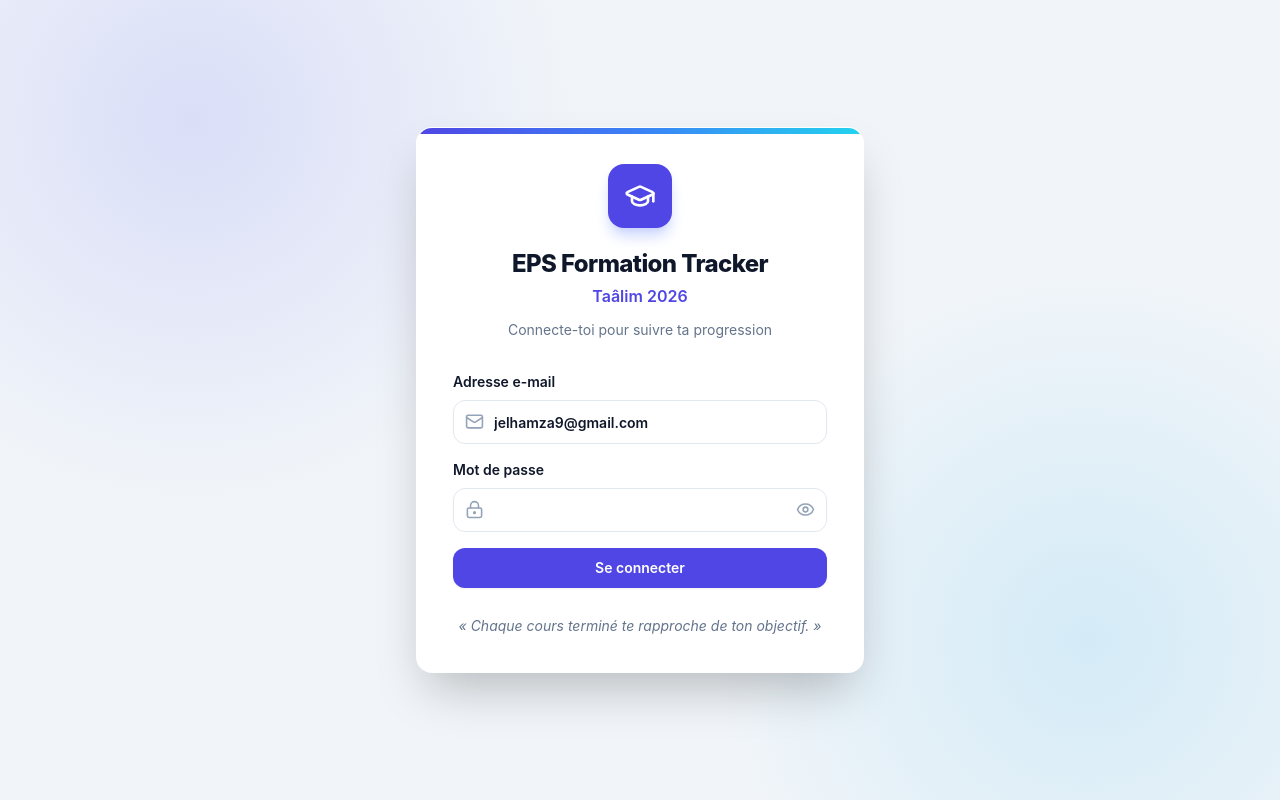
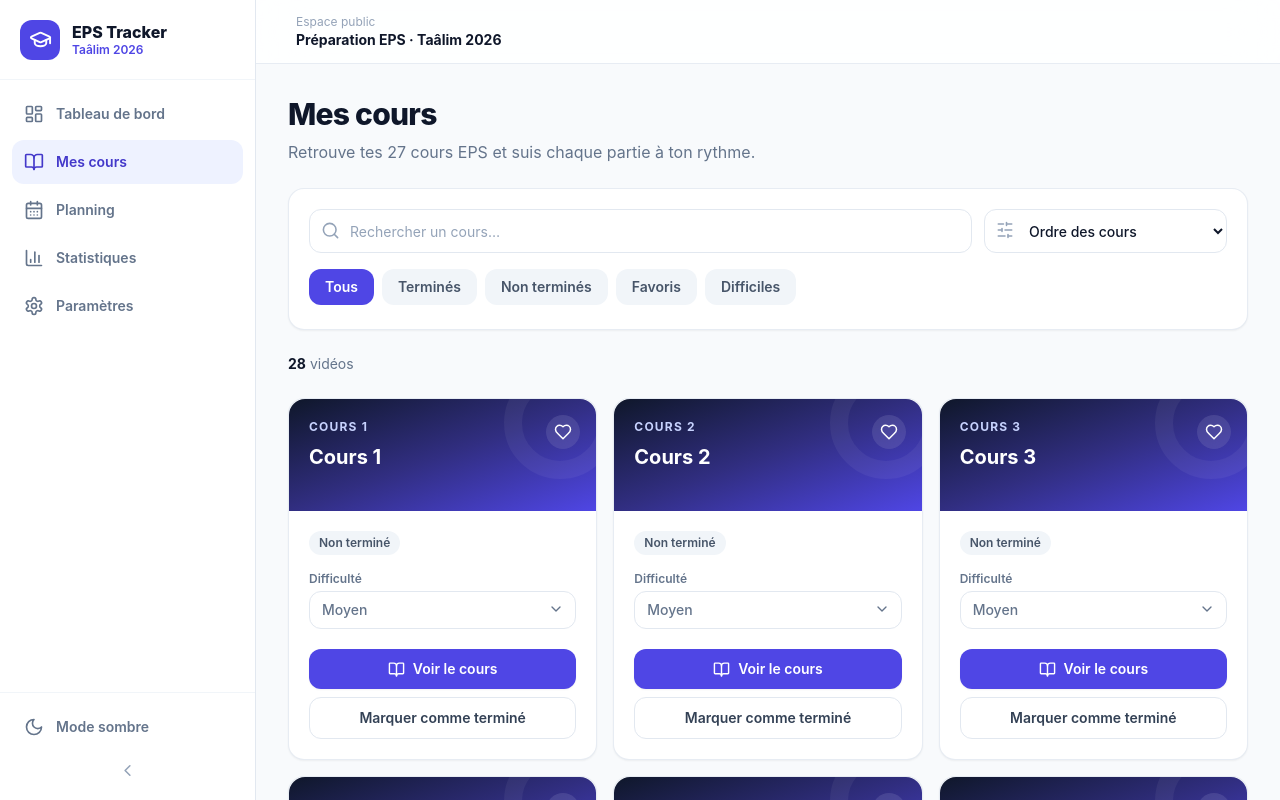
Before and after one commit to tshirtha123-creator/taalim-eps, a React (Vite) app: page /courses in a window 1280 px wide. Before the commit this address led to /login. Shown: the top 800 px of the page. Built offline with nearby package versions, Linux system fonts and the light colour scheme.

Commit message:
Initial commit

```diff
--- a/src/App.tsx
+++ b/src/App.tsx
@@ -3,28 +3,12 @@ import { AppShell } from "@/components/app-shell";
 import { CourseViewer } from "@/components/course-viewer";
 import { CoursesPage } from "@/components/courses-page";
 import { Dashboard } from "@/components/dashboard";
-import { LoginPage } from "@/components/login-page";
 import { PlanningPage } from "@/components/planning-page";
 import { SettingsPage } from "@/components/settings-page";
 import { StatisticsPage } from "@/components/statistics-page";
-import { useApp } from "@/context/app-context";
-
-function ProtectedRoute() {
-  const { ready, authenticated } = useApp();
-  if (!ready) return <div className="grid min-h-screen place-items-center"><div className="loader" /></div>;
-  return authenticated ? <Outlet /> : <Navigate to="/login" replace />;
-}
-
-function LoginRoute() {
-  const { ready, authenticated } = useApp();
-  if (!ready) return <div className="grid min-h-screen place-items-center"><div className="loader" /></div>;
-  return authenticated ? <Navigate to="/dashboard" replace /> : <LoginPage />;
-}
 
 export function App() {
   return <Routes>
-    <Route path="/login" element={<LoginRoute />} />
-    <Route element={<ProtectedRoute />}>
     <Route element={<AppShell />}>
       <Route path="/dashboard" element={<Dashboard />} />
       <Route path="/courses" element={<CoursesPage />} />
@@ -33,7 +17,6 @@ export function App() {
       <Route path="/statistics" element={<StatisticsPage />} />
       <Route path="/settings" element={<SettingsPage />} />
     </Route>
-    </Route>
     <Route path="*" element={<Navigate to="/dashboard" replace />} />
   </Routes>;
 }
--- a/src/components/app-shell.tsx
+++ b/src/components/app-shell.tsx
@@ -1,6 +1,6 @@
 import { useState } from "react";
-import { NavLink, Outlet, useNavigate } from "react-router-dom";
-import { BarChart3, BookOpen, CalendarDays, ChevronLeft, GraduationCap, LayoutDashboard, LogOut, Menu, Moon, Settings, Sun, X } from "lucide-react";
+import { NavLink, Outlet } from "react-router-dom";
+import { BarChart3, BookOpen, CalendarDays, ChevronLeft, GraduationCap, LayoutDashboard, Menu, Moon, Settings, Sun, X } from "lucide-react";
 import { useApp } from "@/context/app-context";
 import { cn } from "@/lib/utils";
 import { Button } from "@/components/ui";
@@ -14,13 +14,12 @@ const links = [
 ];
 
 export function AppShell() {
-  const { logout, dark, toggleTheme, toasts } = useApp();
-  const navigate = useNavigate();
+  const { dark, toggleTheme, toasts } = useApp();
   const [mobile, setMobile] = useState(false);
   const [compact, setCompact] = useState(false);
-  const signOut = () => { logout(); navigate("/login", { replace: true }); };
 
-  return <div className="min-h-screen bg-slate-50 dark:bg-slate-950">
+  return (
+    <div className="min-h-screen bg-slate-50 dark:bg-slate-950">
       {mobile && <div className="fixed inset-0 z-40 bg-slate-950/40 backdrop-blur-sm lg:hidden" onClick={() => setMobile(false)} />}
       <aside className={cn("fixed inset-y-0 left-0 z-50 flex flex-col border-r border-slate-200 bg-white transition-all dark:border-slate-800 dark:bg-slate-900", compact ? "w-20" : "w-64", mobile ? "translate-x-0" : "-translate-x-full lg:translate-x-0")}>
         <div className="flex h-20 items-center gap-3 border-b border-slate-100 px-5 dark:border-slate-800">
@@ -33,17 +32,17 @@ export function AppShell() {
         </nav>
         <div className="space-y-1 border-t border-slate-100 p-3 dark:border-slate-800">
           <button onClick={toggleTheme} className="flex w-full items-center gap-3 rounded-xl px-3 py-3 text-sm font-semibold text-slate-500 hover:bg-slate-50 dark:hover:bg-slate-800">{dark ? <Sun size={20} /> : <Moon size={20} />}{!compact && (dark ? "Mode clair" : "Mode sombre")}</button>
-        <button onClick={signOut} className="flex w-full items-center gap-3 rounded-xl px-3 py-3 text-sm font-semibold text-red-600 hover:bg-red-50 dark:hover:bg-red-950"><LogOut size={20} />{!compact && "Déconnexion"}</button>
           <button onClick={() => setCompact(!compact)} aria-label={compact ? "Agrandir le menu" : "Réduire le menu"} className="hidden w-full items-center justify-center rounded-xl p-2 text-slate-400 hover:bg-slate-100 lg:flex"><ChevronLeft className={cn("transition", compact && "rotate-180")} size={19} /></button>
         </div>
       </aside>
       <div className={cn("transition-all", compact ? "lg:pl-20" : "lg:pl-64")}>
         <header className="sticky top-0 z-30 flex h-16 items-center border-b border-slate-200/80 bg-white/85 px-4 backdrop-blur-xl dark:border-slate-800 dark:bg-slate-900/85 lg:px-8">
           <Button variant="ghost" className="px-2 lg:hidden" aria-label="Ouvrir le menu" onClick={() => setMobile(true)}><Menu /></Button>
-        <div className="ml-2"><p className="text-xs text-slate-400">Espace personnel</p><p className="text-sm font-bold">Préparation EPS · Taâlim 2026</p></div>
+          <div className="ml-2"><p className="text-xs text-slate-400">Espace public</p><p className="text-sm font-bold">Préparation EPS · Taâlim 2026</p></div>
         </header>
         <main className="mx-auto max-w-7xl p-4 sm:p-6 lg:p-8"><Outlet /></main>
       </div>
       <div className="fixed bottom-5 right-5 z-[70] space-y-2" aria-live="polite">{toasts.map(toast => <div key={toast.id} className={cn("rounded-xl px-4 py-3 text-sm font-semibold text-white shadow-xl", toast.type === "success" ? "bg-emerald-600" : "bg-red-600")}>{toast.message}</div>)}</div>
-  </div>;
+    </div>
+  );
 }
--- a/src/components/dashboard.tsx
+++ b/src/components/dashboard.tsx
@@ -27,7 +27,7 @@ export function Dashboard() {
   ];
 
   return <div className="space-y-7">
-    <section><Badge tone="indigo">TON ESPACE DE PRÉPARATION</Badge><h1 className="mt-3 text-3xl font-extrabold tracking-tight sm:text-4xl">Bonjour Hamza 👋</h1><p className="mt-2 max-w-2xl text-slate-500">Organise tes cours EPS, suis ta progression et prépare ton concours efficacement.</p></section>
+    <section><Badge tone="indigo">TON ESPACE DE PRÉPARATION</Badge><h1 className="mt-3 text-3xl font-extrabold tracking-tight sm:text-4xl">Bonjour Hamza Jellam👋</h1><p className="mt-2 max-w-2xl text-slate-500">Organise tes cours EPS, suis ta progression et prépare ton concours efficacement.</p></section>
     <section className="grid gap-4 sm:grid-cols-2 lg:grid-cols-3 xl:grid-cols-4">{stats.map(stat => <Card key={stat.label} className="flex items-center gap-4"><div className={`stat-icon ${stat.color}`}><stat.icon size={22} /></div><div><div className="text-2xl font-extrabold">{stat.value}</div><div className="text-sm text-slate-500">{stat.label}</div></div></Card>)}</section>
     <Card className="overflow-hidden p-0"><div className="grid lg:grid-cols-[1fr_260px]"><div className="p-6 sm:p-7"><div className="flex items-center justify-between"><div><p className="text-sm font-semibold text-indigo-600">Progression globale</p><h2 className="mt-1 text-xl font-bold">{completed} vidéos sur {courses.length} terminées</h2></div><span className="text-3xl font-extrabold text-indigo-600">{percent}%</span></div><Progress value={percent} /><div className="mt-3 flex justify-between text-xs text-slate-400"><span>{totalCourses} cours · {courses.length} parties</span><span>{remaining} restantes</span></div></div><div className="hidden items-center justify-center bg-gradient-to-br from-indigo-600 to-blue-500 p-5 text-white lg:flex"><div className="relative grid h-32 w-32 place-items-center rounded-full" style={{ background: `conic-gradient(white ${percent * 3.6}deg, rgba(255,255,255,.2) 0)` }}><div className="grid h-24 w-24 place-items-center rounded-full bg-indigo-600 text-2xl font-extrabold">{percent}%</div></div></div></div></Card>
     <section className="grid gap-5 lg:grid-cols-2"><ActionCard icon={CirclePlay} eyebrow="Reprendre" title={last ? `${last.title}${last.part ? ` · ${last.part}` : ""}` : "Aucun cours en attente"} text={last ? "Continue là où tu t’es arrêté." : "Ouvre un cours pour le retrouver ici."} button="Continuer" disabled={!last} onClick={() => last && openCourse(last.id)} /><ActionCard icon={Target} eyebrow="Objectif du jour" title={next ? `${next.title}${next.part ? ` · ${next.part}` : ""}` : "Tout est terminé !"} text={next ? "La prochaine étape de ton parcours t’attend." : "Bravo, ta préparation est complète."} button="Commencer maintenant" disabled={!next} onClick={() => next && openCourse(next.id)} /></section>
--- a/src/context/app-context.tsx
+++ b/src/context/app-context.tsx
@@ -4,7 +4,6 @@ import type { CourseState, PlannedItem, StudyData } from "@/types";
 import { isStudyData } from "@/lib/utils";
 
 const STORAGE_KEY = "eps-formation-data-v1";
-const SESSION_KEY = "eps-formation-session";
 const emptyCourse = (): CourseState => ({ completed: false, favorite: false, difficulty: "moyen", notes: "", keyPoints: "" });
 const defaultData = (): StudyData => ({ version: 1, courses: Object.fromEntries(courses.map(course => [course.id, emptyCourse()])), planning: [] });
 const courseIds = new Set(courses.map(course => course.id));
@@ -39,7 +38,7 @@ const AppContext = createContext<AppContextValue | null>(null);
 
 export function AppProvider({ children }: { children: ReactNode }) {
   const [ready, setReady] = useState(false);
-  const [authenticated, setAuthenticated] = useState(false);
+  const [authenticated] = useState(true);
   const [data, setData] = useState<StudyData>(defaultData);
   const [dark, setDark] = useState(false);
   const [toasts, setToasts] = useState<Toast[]>([]);
@@ -48,7 +47,6 @@ export function AppProvider({ children }: { children: ReactNode }) {
     try {
       const saved = JSON.parse(localStorage.getItem(STORAGE_KEY) || "null");
       if (isStudyData(saved)) setData(normalizeData(saved));
-      setAuthenticated(localStorage.getItem(SESSION_KEY) === "active");
       const theme = localStorage.getItem("eps-theme") === "dark";
       setDark(theme);
       document.documentElement.classList.toggle("dark", theme);
@@ -66,22 +64,9 @@ export function AppProvider({ children }: { children: ReactNode }) {
     window.setTimeout(() => setToasts(current => current.filter(toast => toast.id !== id)), 3200);
   }, []);
 
-  const login = useCallback(async (email: string, password: string) => {
-    const demoEmail = import.meta.env.VITE_DEMO_EMAIL;
-    const demoPassword = import.meta.env.VITE_DEMO_PASSWORD;
-    if (!demoEmail || !demoPassword) return "Configuration de connexion manquante.";
-    if (email.trim().toLowerCase() !== demoEmail.trim().toLowerCase() || password !== demoPassword) {
-      return "Email ou mot de passe incorrect.";
-    }
-    localStorage.setItem(SESSION_KEY, "active");
-    setAuthenticated(true);
-    return null;
-  }, []);
+  const login = useCallback(async () => null, []);
 
-  const logout = useCallback(() => {
-    localStorage.removeItem(SESSION_KEY);
-    setAuthenticated(false);
-  }, []);
+  const logout = useCallback(() => {}, []);
 
   const courseState = useCallback((id: string) => data.courses[id] || emptyCourse(), [data.courses]);
 
```
Lines whose indentation alone changed are shown as unchanged.
